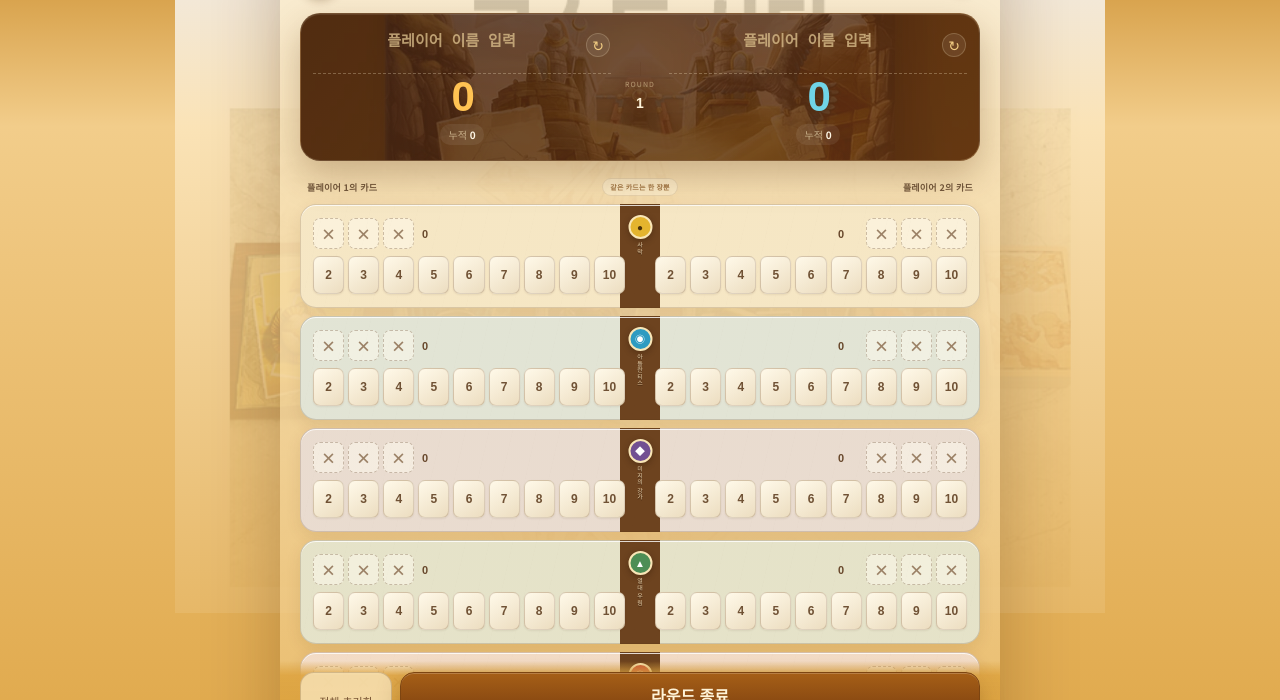
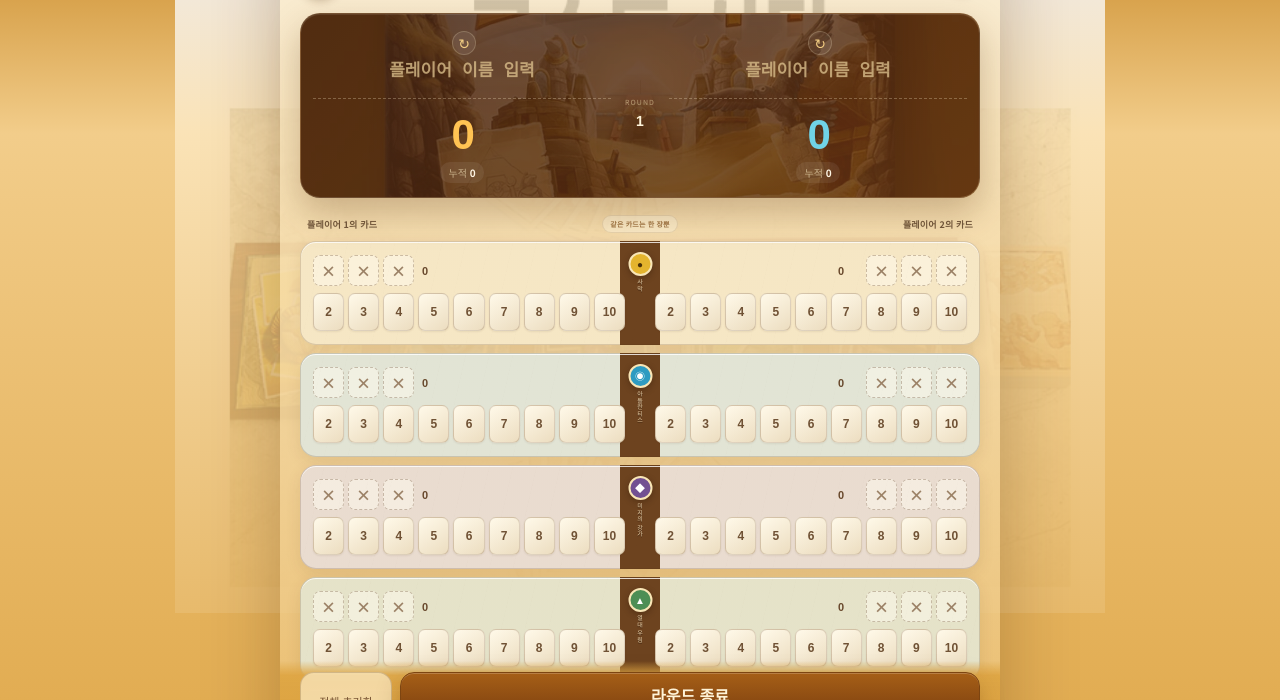
Before and after one commit to leesix66/LostCity_Scoreboard, a website built with Vite: page index.html in a window 1280 px wide. Shown: the part 59-759 px from the top of the page. Built offline with nearby package versions, Linux system fonts and the light colour scheme; a web font is replaced by a local one.

Commit message:
Separate player prefix and name lines

```diff
--- a/app.js
+++ b/app.js
@@ -1,5 +1,5 @@
 import { calculateExpedition, calculatePlayerRound } from './scoring.js';
-import { formatPlayerName, pickRandomPrefix } from './prefixes.js';
+import { pickRandomPrefix } from './prefixes.js';
 
 const COLORS = [
   { id: 'yellow', name: '사막', symbol: '●' },
@@ -91,8 +91,9 @@ function renderScores() {
     document.querySelector(`#player${player}TotalScore`).textContent = signed(state.totals[player] + roundScores[player]);
     const nameInput = document.querySelector(`#player${player}Name`);
     if (document.activeElement !== nameInput) {
-      nameInput.value = formatPlayerName(state.names[player], state.prefixes[player]);
+      nameInput.value = state.names[player];
     }
+    document.querySelector(`#player${player}Prefix`).textContent = state.prefixes[player];
     resizeNameInput(nameInput);
     document.querySelector(`#player${player}Guide`).textContent = `${state.names[player] || `플레이어 ${player + 1}`}의 카드`;
   }
--- a/index.html
+++ b/index.html
@@ -24,13 +24,13 @@
       <main>
         <section class="scoreboard" aria-label="현재 점수">
           <div class="player-score player-one">
-            <div class="name-row"><label><span class="sr-only">첫 번째 플레이어 이름</span><textarea id="player0Name" placeholder="플레이어 이름 입력" maxlength="36" rows="1"></textarea></label><button class="reroll-button" type="button" data-reroll-player="0" aria-label="첫 번째 플레이어 별명 다시 뽑기">↻</button></div>
+            <div class="name-row"><div class="prefix-line"><span id="player0Prefix" class="player-prefix"></span><button class="reroll-button" type="button" data-reroll-player="0" aria-label="첫 번째 플레이어 접두어 다시 뽑기">↻</button></div><label><span class="sr-only">첫 번째 플레이어 이름</span><textarea id="player0Name" placeholder="플레이어 이름 입력" maxlength="48" rows="1"></textarea></label></div>
             <strong id="player0RoundScore">0</strong>
             <span>누적 <b id="player0TotalScore">0</b></span>
           </div>
           <div class="round-badge"><span>ROUND</span><strong id="roundNumber">1</strong></div>
           <div class="player-score player-two">
-            <div class="name-row"><label><span class="sr-only">두 번째 플레이어 이름</span><textarea id="player1Name" placeholder="플레이어 이름 입력" maxlength="36" rows="1"></textarea></label><button class="reroll-button" type="button" data-reroll-player="1" aria-label="두 번째 플레이어 별명 다시 뽑기">↻</button></div>
+            <div class="name-row"><div class="prefix-line"><span id="player1Prefix" class="player-prefix"></span><button class="reroll-button" type="button" data-reroll-player="1" aria-label="두 번째 플레이어 접두어 다시 뽑기">↻</button></div><label><span class="sr-only">두 번째 플레이어 이름</span><textarea id="player1Name" placeholder="플레이어 이름 입력" maxlength="48" rows="1"></textarea></label></div>
             <strong id="player1RoundScore">0</strong>
             <span>누적 <b id="player1TotalScore">0</b></span>
           </div>
--- a/styles.css
+++ b/styles.css
@@ -38,12 +38,14 @@ button { -webkit-tap-highlight-color: transparent; touch-action: manipulation; }
 .scoreboard::after { content: ''; position: absolute; inset: 0; opacity: .14; background: url('/assets/lost-cities-cover.png') center 47% / cover; pointer-events: none; }
 .scoreboard > * { position: relative; z-index: 1; }
 .player-score { min-width: 0; text-align: center; }
-.name-row { position: relative; width: 100%; min-height: 45px; }
+.name-row { position: relative; display: flex; width: 100%; min-height: 84px; flex-direction: column; align-items: stretch; }
+.prefix-line { display: flex; min-height: 29px; align-items: center; justify-content: center; gap: 4px; }
+.player-prefix { display: block; max-width: calc(100% - 30px); overflow: hidden; color: #f8d89b; white-space: nowrap; text-overflow: clip; font-size: clamp(9px, 2.9vw, 13px); font-weight: 700; letter-spacing: -.03em; line-height: 1.2; }
 .name-row label { display: block; width: 100%; }
-.player-score input, .player-score textarea { display: block; width: 100%; min-height: 45px; max-height: 82px; padding: 5px 25px 5px 4px; border: 0; border-bottom: 1px dashed rgba(255, 239, 204, .28); outline: 0; color: #f9e8c6; background: transparent; resize: none; overflow: hidden; text-align: center; font-size: clamp(11px, 3.4vw, 15px); font-weight: 800; line-height: 1.18; }
+.player-score input, .player-score textarea { display: block; width: 100%; min-height: 42px; max-height: 82px; padding: 5px 4px; border: 0; border-bottom: 1px dashed rgba(255, 239, 204, .28); outline: 0; color: #fff3d3; background: transparent; resize: none; overflow: hidden; text-align: center; font-size: clamp(13px, 3.8vw, 17px); font-weight: 800; line-height: 1.18; }
 .player-score input::placeholder, .player-score textarea::placeholder { color: #d5b987; opacity: .82; }
 .player-score input:focus, .player-score textarea:focus { border-bottom-color: #ffd476; background: rgba(255, 255, 255, .07); }
-.reroll-button { position: absolute; top: 4px; right: 1px; display: grid; place-items: center; width: 24px; height: 24px; padding: 0; border: 1px solid rgba(255, 237, 198, .2); border-radius: 50%; color: #f2cd83; background: rgba(255, 255, 255, .08); font-size: 14px; line-height: 1; cursor: pointer; }
+.reroll-button { display: grid; flex: 0 0 24px; place-items: center; width: 24px; height: 24px; padding: 0; border: 1px solid rgba(255, 237, 198, .2); border-radius: 50%; color: #f2cd83; background: rgba(255, 255, 255, .08); font-size: 14px; line-height: 1; cursor: pointer; }
 .player-score > strong { display: block; margin: 2px 0 0; font: 700 clamp(29px, 9vw, 42px)/1 'Unbounded', sans-serif; letter-spacing: -.06em; }
 .player-score > span { display: inline-block; margin-top: 6px; padding: 3px 8px; border-radius: 10px; color: #c9b28c; background: rgba(255, 255, 255, .07); font-size: 10px; }
 .player-score > span b { color: #fff7e6; }
```
